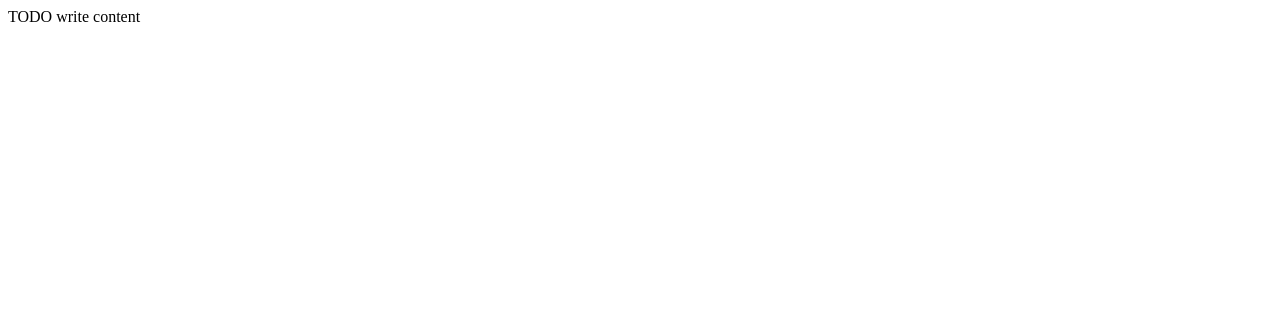
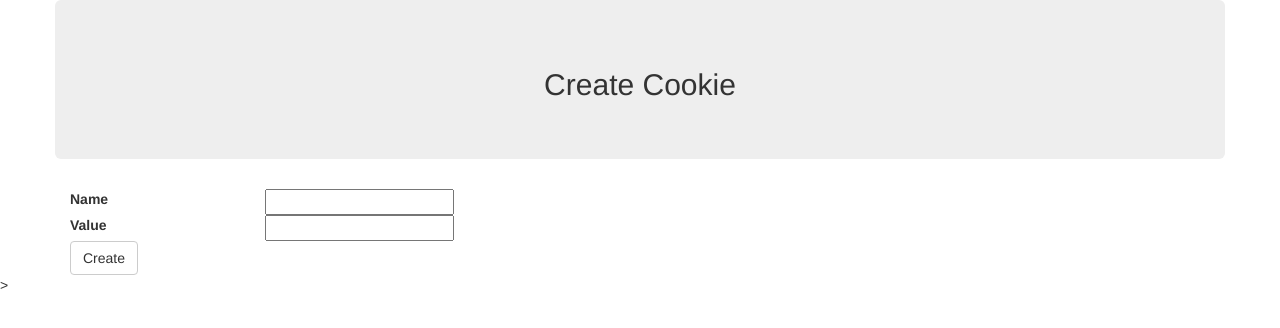
Before and after one commit to pirasalbe/5AII_TPSIT_Cookie, a plain HTML site: page web/index.html in a window 1280 px wide. Drawn offline with nearby package versions, Linux system fonts and the light colour scheme.

Commit message:
Implemented index

```diff
--- a/web/index.html
+++ b/web/index.html
@@ -6,11 +6,39 @@ and open the template in the editor.
 -->
 <html>
     <head>
-        <title>TODO supply a title</title>
+        <title>Cookie Maker</title>
         <meta charset="UTF-8">
         <meta name="viewport" content="width=device-width, initial-scale=1.0">
+        <link rel="stylesheet" href="https://maxcdn.bootstrapcdn.com/bootstrap/3.3.7/css/bootstrap.min.css">
     </head>
     <body>
-        <div>TODO write content</div>
+        <form action="">
+            <div class="container">
+                <div class="row">
+                    <div class="jumbotron text-center"><h2>Create Cookie</h2></div>
+                </div>
+                <div class="row">
+                    <div class="col-sm-2">
+                        <label for="name">Name</label>
+                    </div>
+                    <div class="col-sm-2">
+                        <input name="name">
+                    </div>
+                </div>
+                <div class="row">
+                    <div class="col-sm-2">
+                        <label for="value">Value</label>
+                    </div>
+                    <div class="col-sm-2">
+                        <input name="value">
+                    </div>
+                </div>
+                <div class="row">
+                    <div class="col-sm-4">
+                        <input class="btn btn-default" align="center" type="submit" name="create" value="Create">
+                    </div>
+                </div>
+            </div>
+        </form>>
     </body>
 </html>
```
